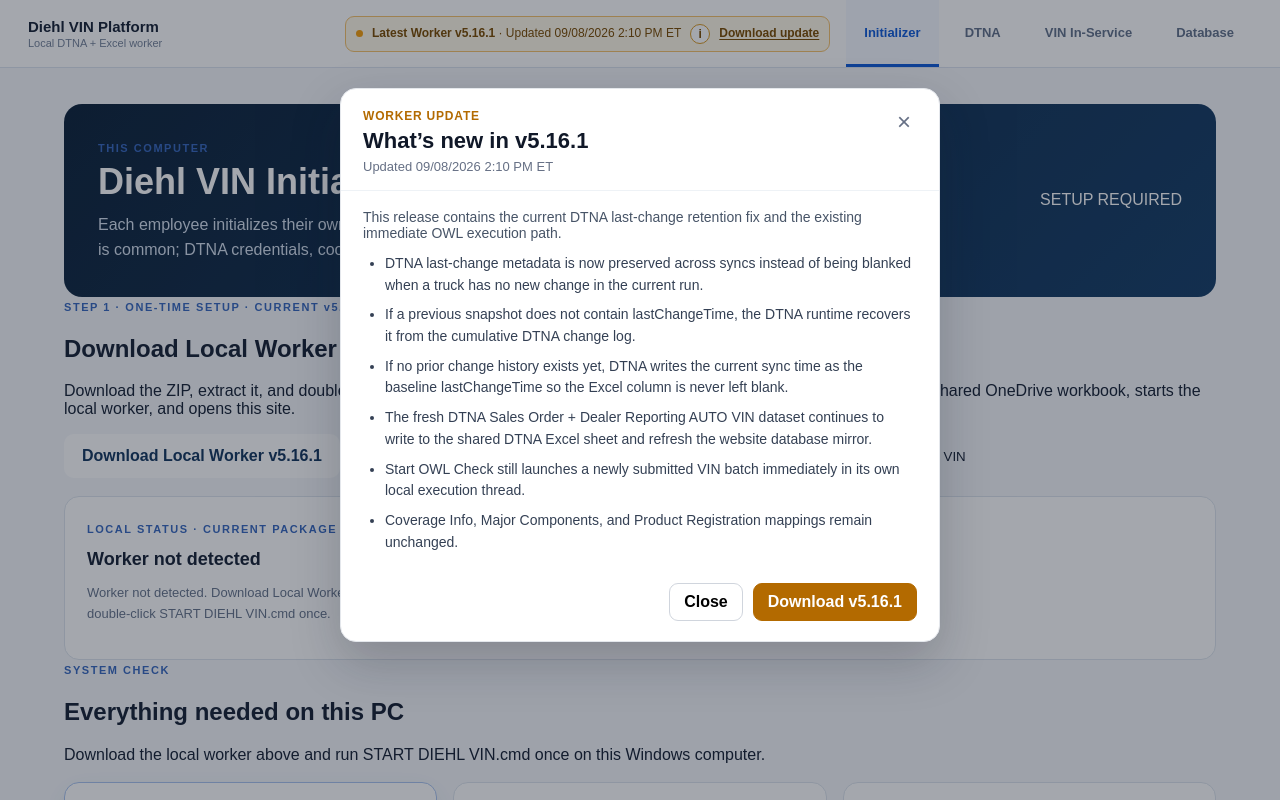
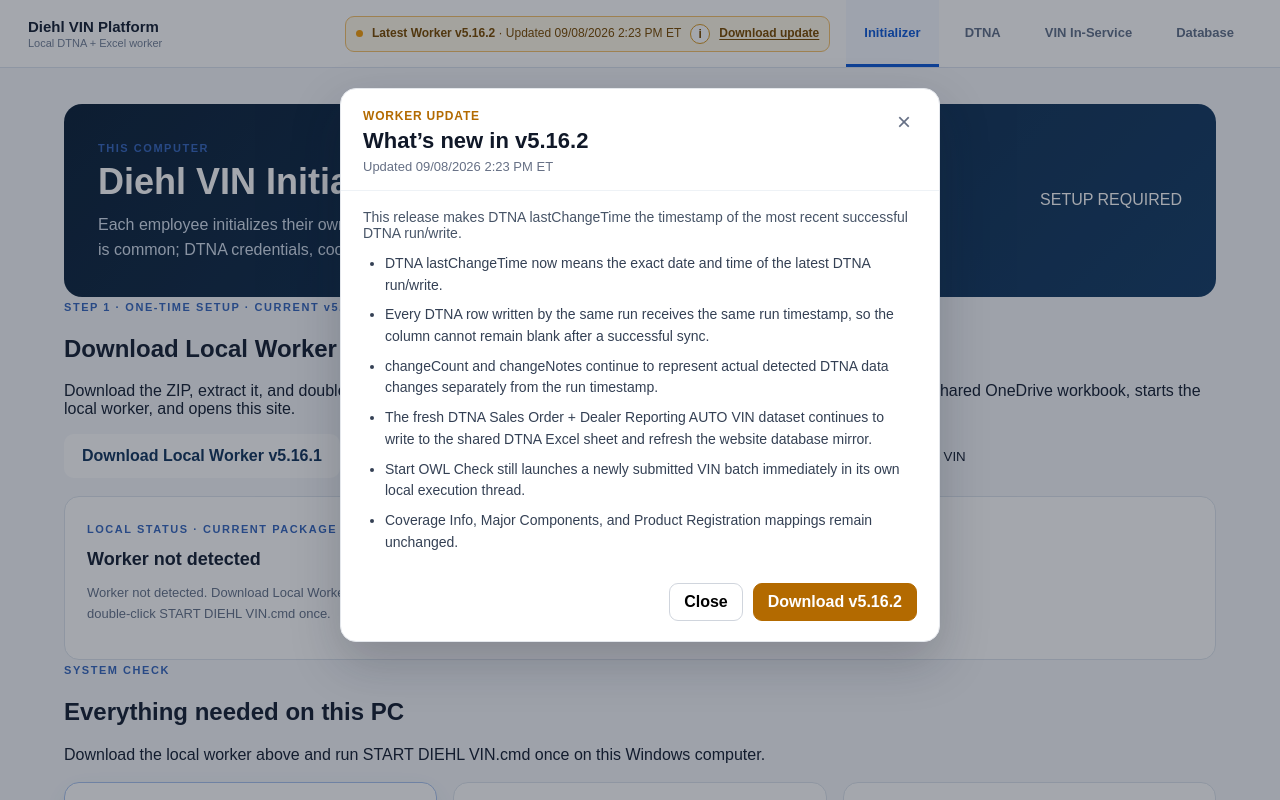
Before and after one commit to Wickey23/Diehl-vin-platform, a Next.js app: page / in a window 1280 px wide. Both pictures are taken after a click on the button "What's new in this worker update". Shown: the top 800 px of the page. Built offline with nearby package versions, Linux system fonts and the light colour scheme; no server answers.

Commit message:
Show worker v5.16.2 release

```diff
--- a/components/top-tabs.tsx
+++ b/components/top-tabs.tsx
@@ -11,12 +11,12 @@
   { href: '/database', label: 'Database' },
 ];
 
-const LATEST_WORKER_VERSION = '5.16.1';
-const LATEST_WORKER_UPDATED = '09/08/2026 2:10 PM ET';
+const LATEST_WORKER_VERSION = '5.16.2';
+const LATEST_WORKER_UPDATED = '09/08/2026 2:23 PM ET';
 const RELEASE_NOTES = [
-  'DTNA last-change metadata is now preserved across syncs instead of being blanked when a truck has no new change in the current run.',
-  'If a previous snapshot does not contain lastChangeTime, the DTNA runtime recovers it from the cumulative DTNA change log.',
-  'If no prior change history exists yet, DTNA writes the current sync time as the baseline lastChangeTime so the Excel column is never left blank.',
+  'DTNA lastChangeTime now means the exact date and time of the latest DTNA run/write.',
+  'Every DTNA row written by the same run receives the same run timestamp, so the column cannot remain blank after a successful sync.',
+  'changeCount and changeNotes continue to represent actual detected DTNA data changes separately from the run timestamp.',
   'The fresh DTNA Sales Order + Dealer Reporting AUTO VIN dataset continues to write to the shared DTNA Excel sheet and refresh the website database mirror.',
   'Start OWL Check still launches a newly submitted VIN batch immediately in its own local execution thread.',
   'Coverage Info, Major Components, and Product Registration mappings remain unchanged.',
@@ -62,7 +62,7 @@
             </div>
 
             <div style={{padding:'18px 22px 8px'}}>
-              <p style={{margin:'0 0 12px',color:'#475467',fontSize:14}}>This release contains the current DTNA last-change retention fix and the existing immediate OWL execution path.</p>
+              <p style={{margin:'0 0 12px',color:'#475467',fontSize:14}}>This release makes DTNA lastChangeTime the timestamp of the most recent successful DTNA run/write.</p>
               <ul style={{margin:'0 0 8px',paddingLeft:22,color:'#344054',fontSize:14,lineHeight:1.55}}>
                 {RELEASE_NOTES.map((note) => <li key={note} style={{marginBottom:8}}>{note}</li>)}
               </ul>
```
